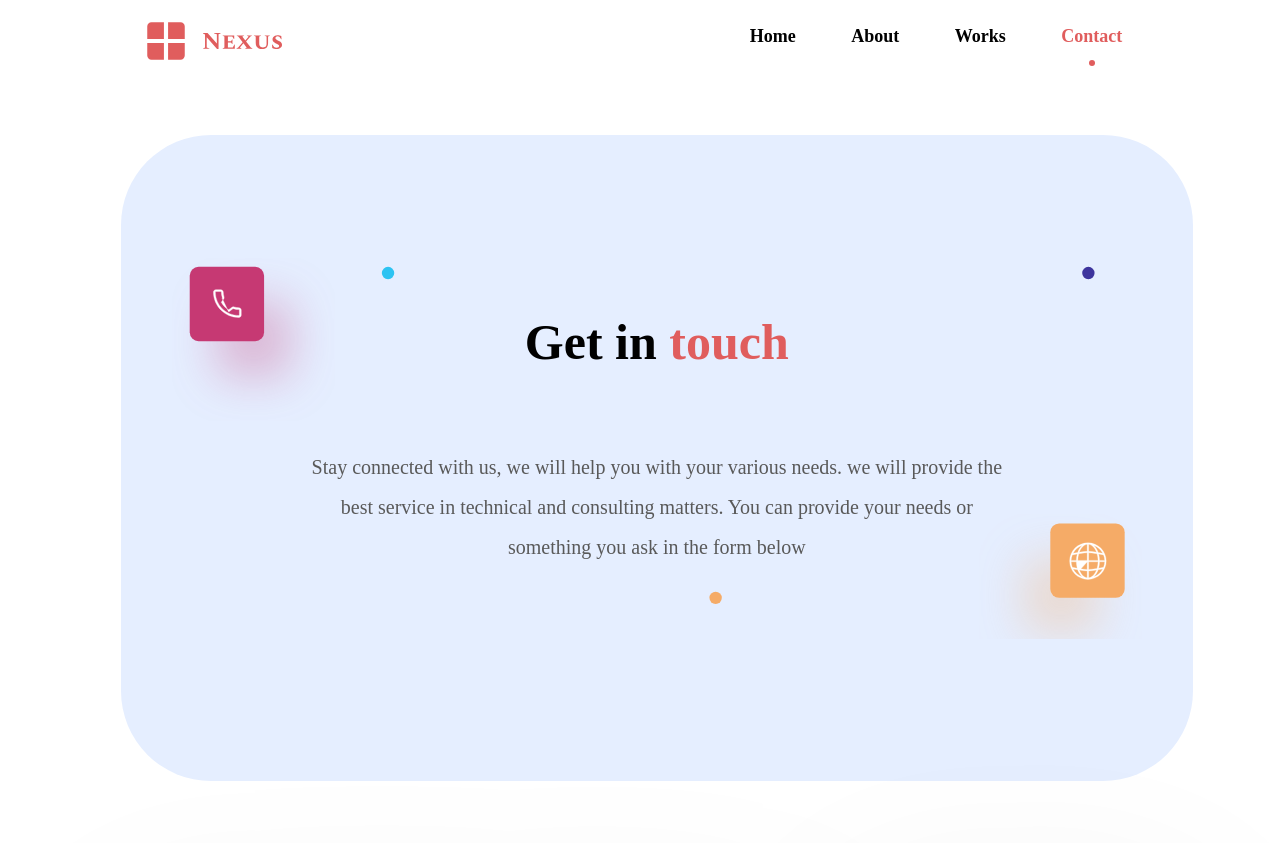
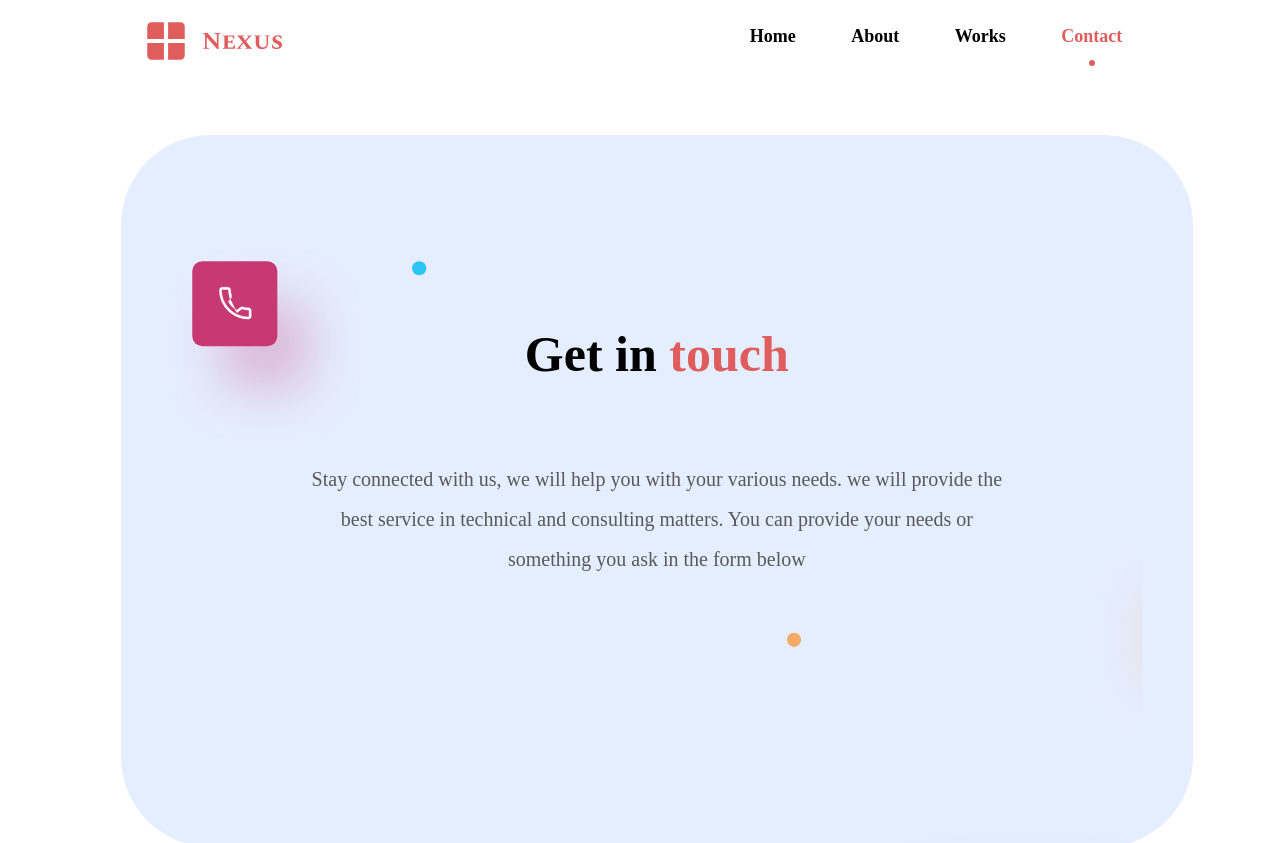
Before and after one commit to auscode/brochure-website, a React (Vite) app: page /contact in a window 1280 px wide. Shown: the top 843 px of the page. Built offline with nearby package versions, Linux system fonts and the light colour scheme; a web font is replaced by a local one.

Commit message:
Link Navigation and contactus first componet fixed

```diff
--- a/src/components/Footer/index.jsx
+++ b/src/components/Footer/index.jsx
@@ -1,8 +1,9 @@
 import React from "react";
-
+import { useNavigate } from "react-router-dom";
 import { Img, Line, Text } from "components";
 
 const Footer = (props) => {
+  const navigate = useNavigate();
   return (
     <>
       <footer className={props.className}>
@@ -35,6 +36,7 @@ const Footer = (props) => {
                       <Text
                         className="text-lg text-white-A700 tracking-[0.90px]"
                         size="txtSourceSansProSemiBold18"
+                        onClick={() => navigate("/about")}
                       >
                         About
                       </Text>
@@ -47,6 +49,7 @@ const Footer = (props) => {
                       <Text
                         className="text-lg text-white-A700 tracking-[0.90px]"
                         size="txtSourceSansProSemiBold18"
+                        onClick={() => navigate("/works")}
                       >
                         Works
                       </Text>
--- a/src/components/Footer1/index.jsx
+++ b/src/components/Footer1/index.jsx
@@ -1,8 +1,9 @@
 import React from "react";
-
+import { useNavigate } from "react-router-dom";
 import { Img, Line, Text } from "components";
 
 const Footer1 = (props) => {
+  const navigate = useNavigate();
   return (
     <>
       <footer className={props.className}>
@@ -35,6 +36,7 @@ const Footer1 = (props) => {
                       <Text
                         className="text-lg text-white-A700 tracking-[0.90px]"
                         size="txtSourceSansProSemiBold18"
+                        onClick={() => navigate("/about")}
                       >
                         About
                       </Text>
@@ -47,6 +49,7 @@ const Footer1 = (props) => {
                       <Text
                         className="text-lg text-white-A700 tracking-[0.90px]"
                         size="txtSourceSansProSemiBold18"
+                        onClick={() => navigate("/works")}
                       >
                         Works
                       </Text>
--- a/src/components/Text/index.jsx
+++ b/src/components/Text/index.jsx
@@ -33,7 +33,9 @@ const Text = ({ children, className = "", size, as, ...restProps }) => {
 
   return (
     <Component
-      className={`text-left ${className} ${size && sizeClasses[size]}`}
+      className={`text-left cursor-default ${className} ${
+        size && sizeClasses[size]
+      }`}
       {...restProps}
     >
       {children}
--- a/src/pages/Contact/index.jsx
+++ b/src/pages/Contact/index.jsx
@@ -68,7 +68,7 @@ const ContactPage = () => {
         <div className="flex flex-col items-start justify-start md:px-5 w-[92%] md:w-full">
           <div className="bg-blue-50 flex flex-col items-center justify-start md:ml-[0] ml-[121px] p-[51px] md:px-10 sm:px-5 rounded-[90px] w-[91%] md:w-full">
             <div
-              className="bg-cover bg-no-repeat flex flex-col md:gap-10 gap-[76px] h-[381px] items-center justify-end mb-[91px] mt-[72px] p-[72px] md:px-10 sm:px-5"
+              className="bg-cover bg-no-repeat flex flex-col md:gap-10 gap-[76px] h-[480px] items-center justify-end mb-[65px] mt-[65px] p-[72px] md:px-10 sm:px-5"
               style={{ backgroundImage: "url('images/img_group744.svg')" }}
             >
               <Text
@@ -83,7 +83,7 @@ const ContactPage = () => {
                 </span>
               </Text>
               <Text
-                className="leading-[40.00px] text-center text-gray-700 text-xl w-[86%] sm:w-full"
+                className="leading-[40.00px] text-center text-gray-700 text-xl w-[86%] sm:w-full mb-20"
                 size="txtSourceSansProRegular20Gray700"
               >
                 Stay connected with us, we will help you with your various
--- a/src/pages/Homepage/index.jsx
+++ b/src/pages/Homepage/index.jsx
@@ -92,6 +92,7 @@ const HomepagePage = () => {
                     className="cursor-pointer font-bold leading-[normal] min-w-[201px] rounded-[5px] text-base text-center"
                     color="black_900"
                     size="sm"
+                    onClick={() => navigate("/contact")}
                   >
                     Contact Us
                   </Button>
@@ -100,6 +101,7 @@ const HomepagePage = () => {
                     color="black_900"
                     size="sm"
                     variant="outline"
+                    onClick={() => navigate("/about")}
                   >
                     About Us
                   </Button>
```
